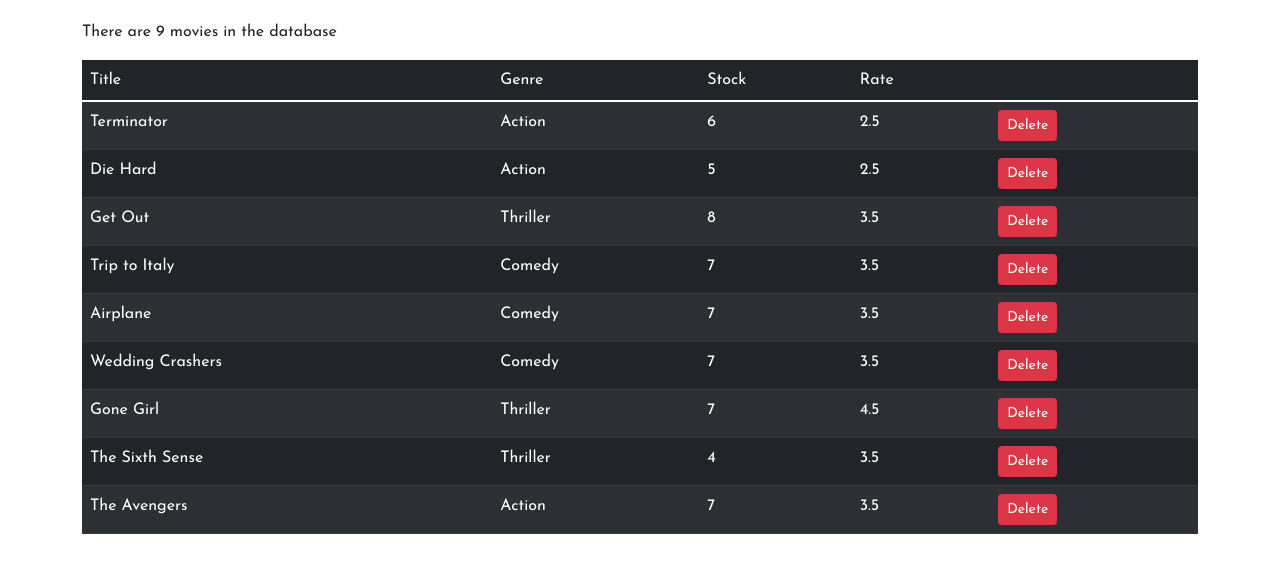
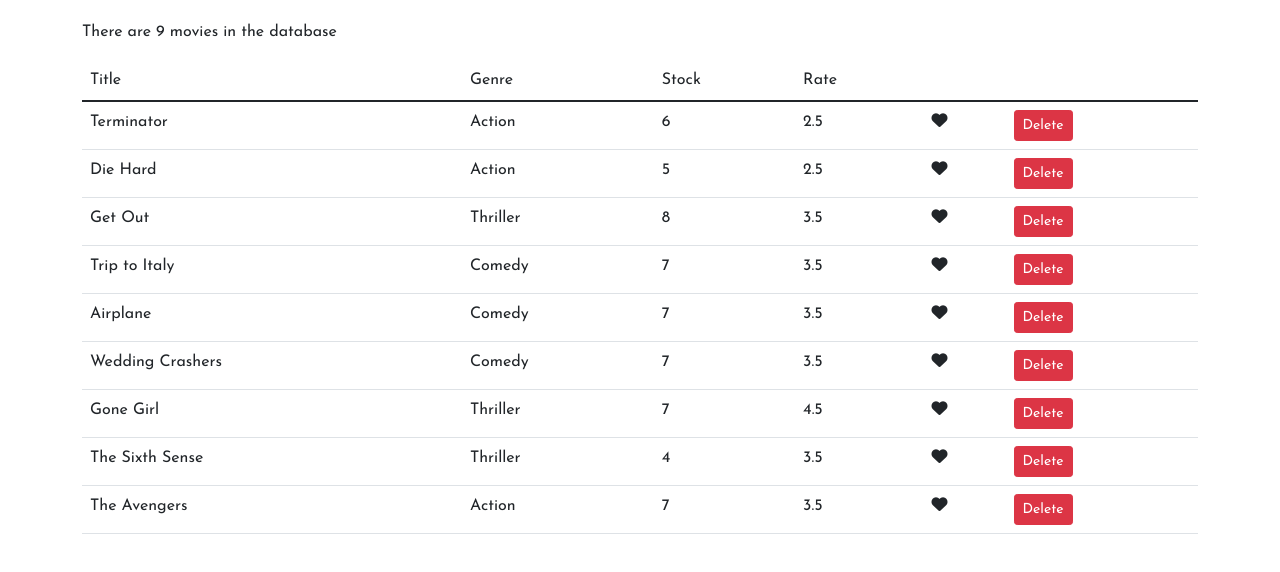
Before and after one commit to khairul111010/react_vidly, a React (Create React App) app: page / in a window 1280 px wide. Shown: the top 572 px of the page. Built offline with nearby package versions, Linux system fonts and the light colour scheme.

Commit message:
Like toggle added

```diff
--- a/public/index.html
+++ b/public/index.html
@@ -17,6 +17,9 @@
       manifest.json provides metadata used when your web app is installed on a
       user's mobile device or desktop. See https://developers.google.com/web/fundamentals/web-app-manifest/
     -->
+  <link rel="stylesheet" href="https://cdnjs.cloudflare.com/ajax/libs/font-awesome/6.0.0-beta2/css/all.min.css"
+    integrity="sha512-YWzhKL2whUzgiheMoBFwW8CKV4qpHQAEuvilg9FAn5VJUDwKZZxkJNuGM4XkWuk94WCrrwslk8yWNGmY1EduTA=="
+    crossorigin="anonymous" referrerpolicy="no-referrer" />
   <link rel="manifest" href="%PUBLIC_URL%/manifest.json" />
   <!--
       Notice the use of %PUBLIC_URL% in the tags above.
--- /dev/null
+++ b/src/components/common/like.jsx
@@ -0,0 +1,23 @@
+import React, { Component } from 'react'
+
+class Like extends React.Component {
+  render() {
+    if (this.props.liked === true)
+      return (
+        <i
+          style={{ cursor: 'pointer' }}
+          onClick={this.props.onClick}
+          className='fas fa-heart'
+        ></i>
+      )
+    return (
+      <i
+        onClick={this.props.onClick}
+        style={{ cursor: 'pointer' }}
+        className='far fa-heart'
+      ></i>
+    )
+  }
+}
+
+export default Like
--- a/src/components/movies.jsx
+++ b/src/components/movies.jsx
@@ -1,5 +1,6 @@
 import React, { Component } from 'react'
 import { getMovies } from '../services/fakeMovieService'
+import Like from './common/like'
 
 class Movies extends React.Component {
   state = {
@@ -10,19 +11,28 @@
     const movies = this.state.movies.filter((m) => m._id !== movie._id)
     this.setState({ movies })
   }
+
+  handleLike = (movie) => {
+    const movies = [...this.state.movies]
+    const index = movies.indexOf(movie)
+    movies[index] = { ...movies[index] }
+    movies[index].liked = !movies[index].liked
+    this.setState({ movies })
+  }
   render() {
     const { length: count } = this.state.movies
     if (count === 0) return <p>No movies</p>
     return (
       <React.Fragment>
         <p>There are {count} movies in the database</p>
-        <table className='table table-dark table-striped'>
+        <table className='table'>
           <thead>
             <tr>
               <td>Title</td>
               <td>Genre</td>
               <td>Stock</td>
               <td>Rate</td>
+              <td></td>
               <td></td>
             </tr>
           </thead>
@@ -33,6 +43,12 @@
                 <td>{movie.genre.name}</td>
                 <td>{movie.numberInStock}</td>
                 <td>{movie.dailyRentalRate}</td>
+                <td>
+                  <Like
+                    liked={movie.liked}
+                    onClick={() => this.handleLike(movie)}
+                  />
+                </td>
                 <td>
                   <button
                     onClick={() => this.handleDelete(movie)}
--- a/src/services/fakeMovieService.js
+++ b/src/services/fakeMovieService.js
@@ -1,97 +1,106 @@
-import * as genresAPI from "./fakeGenreService";
+import * as genresAPI from './fakeGenreService'
 
 const movies = [
   {
-    _id: "5b21ca3eeb7f6fbccd471815",
-    title: "Terminator",
-    genre: { _id: "5b21ca3eeb7f6fbccd471818", name: "Action" },
+    _id: '5b21ca3eeb7f6fbccd471815',
+    title: 'Terminator',
+    genre: { _id: '5b21ca3eeb7f6fbccd471818', name: 'Action' },
     numberInStock: 6,
     dailyRentalRate: 2.5,
-    publishDate: "2018-01-03T19:04:28.809Z"
+    liked: true,
+    publishDate: '2018-01-03T19:04:28.809Z',
   },
   {
-    _id: "5b21ca3eeb7f6fbccd471816",
-    title: "Die Hard",
-    genre: { _id: "5b21ca3eeb7f6fbccd471818", name: "Action" },
+    _id: '5b21ca3eeb7f6fbccd471816',
+    title: 'Die Hard',
+    genre: { _id: '5b21ca3eeb7f6fbccd471818', name: 'Action' },
     numberInStock: 5,
-    dailyRentalRate: 2.5
+    dailyRentalRate: 2.5,
+    liked: true,
   },
   {
-    _id: "5b21ca3eeb7f6fbccd471817",
-    title: "Get Out",
-    genre: { _id: "5b21ca3eeb7f6fbccd471820", name: "Thriller" },
+    _id: '5b21ca3eeb7f6fbccd471817',
+    title: 'Get Out',
+    genre: { _id: '5b21ca3eeb7f6fbccd471820', name: 'Thriller' },
     numberInStock: 8,
-    dailyRentalRate: 3.5
+    dailyRentalRate: 3.5,
+    liked: true,
   },
   {
-    _id: "5b21ca3eeb7f6fbccd471819",
-    title: "Trip to Italy",
-    genre: { _id: "5b21ca3eeb7f6fbccd471814", name: "Comedy" },
+    _id: '5b21ca3eeb7f6fbccd471819',
+    title: 'Trip to Italy',
+    genre: { _id: '5b21ca3eeb7f6fbccd471814', name: 'Comedy' },
     numberInStock: 7,
-    dailyRentalRate: 3.5
+    dailyRentalRate: 3.5,
+    liked: true,
   },
   {
-    _id: "5b21ca3eeb7f6fbccd47181a",
-    title: "Airplane",
-    genre: { _id: "5b21ca3eeb7f6fbccd471814", name: "Comedy" },
+    _id: '5b21ca3eeb7f6fbccd47181a',
+    title: 'Airplane',
+    genre: { _id: '5b21ca3eeb7f6fbccd471814', name: 'Comedy' },
     numberInStock: 7,
-    dailyRentalRate: 3.5
+    dailyRentalRate: 3.5,
+    liked: true,
   },
   {
-    _id: "5b21ca3eeb7f6fbccd47181b",
-    title: "Wedding Crashers",
-    genre: { _id: "5b21ca3eeb7f6fbccd471814", name: "Comedy" },
+    _id: '5b21ca3eeb7f6fbccd47181b',
+    title: 'Wedding Crashers',
+    genre: { _id: '5b21ca3eeb7f6fbccd471814', name: 'Comedy' },
     numberInStock: 7,
-    dailyRentalRate: 3.5
+    dailyRentalRate: 3.5,
+    liked: true,
   },
   {
-    _id: "5b21ca3eeb7f6fbccd47181e",
-    title: "Gone Girl",
-    genre: { _id: "5b21ca3eeb7f6fbccd471820", name: "Thriller" },
+    _id: '5b21ca3eeb7f6fbccd47181e',
+    title: 'Gone Girl',
+    genre: { _id: '5b21ca3eeb7f6fbccd471820', name: 'Thriller' },
     numberInStock: 7,
-    dailyRentalRate: 4.5
+    dailyRentalRate: 4.5,
+    liked: true,
   },
   {
-    _id: "5b21ca3eeb7f6fbccd47181f",
-    title: "The Sixth Sense",
-    genre: { _id: "5b21ca3eeb7f6fbccd471820", name: "Thriller" },
+    _id: '5b21ca3eeb7f6fbccd47181f',
+    title: 'The Sixth Sense',
+    genre: { _id: '5b21ca3eeb7f6fbccd471820', name: 'Thriller' },
     numberInStock: 4,
-    dailyRentalRate: 3.5
+    dailyRentalRate: 3.5,
+    liked: true,
   },
   {
-    _id: "5b21ca3eeb7f6fbccd471821",
-    title: "The Avengers",
-    genre: { _id: "5b21ca3eeb7f6fbccd471818", name: "Action" },
+    _id: '5b21ca3eeb7f6fbccd471821',
+    title: 'The Avengers',
+    genre: { _id: '5b21ca3eeb7f6fbccd471818', name: 'Action' },
     numberInStock: 7,
-    dailyRentalRate: 3.5
-  }
-];
+    dailyRentalRate: 3.5,
+    liked: true,
+  },
+]
 
 export function getMovies() {
-  return movies;
+  return movies
 }
 
 export function getMovie(id) {
-  return movies.find(m => m._id === id);
+  return movies.find((m) => m._id === id)
 }
 
 export function saveMovie(movie) {
-  let movieInDb = movies.find(m => m._id === movie._id) || {};
-  movieInDb.name = movie.name;
-  movieInDb.genre = genresAPI.genres.find(g => g._id === movie.genreId);
-  movieInDb.numberInStock = movie.numberInStock;
-  movieInDb.dailyRentalRate = movie.dailyRentalRate;
+  let movieInDb = movies.find((m) => m._id === movie._id) || {}
+  movieInDb.name = movie.name
+  movieInDb.genre = genresAPI.genres.find((g) => g._id === movie.genreId)
+  movieInDb.numberInStock = movie.numberInStock
+  movieInDb.dailyRentalRate = movie.dailyRentalRate
 
   if (!movieInDb._id) {
-    movieInDb._id = Date.now();
-    movies.push(movieInDb);
+    movieInDb._id = Date.now()
+    movies.push(movieInDb)
   }
 
-  return movieInDb;
+  return movieInDb
 }
 
 export function deleteMovie(id) {
-  let movieInDb = movies.find(m => m._id === id);
-  movies.splice(movies.indexOf(movieInDb), 1);
-  return movieInDb;
+  let movieInDb = movies.find((m) => m._id === id)
+  movies.splice(movies.indexOf(movieInDb), 1)
+  return movieInDb
 }
```
